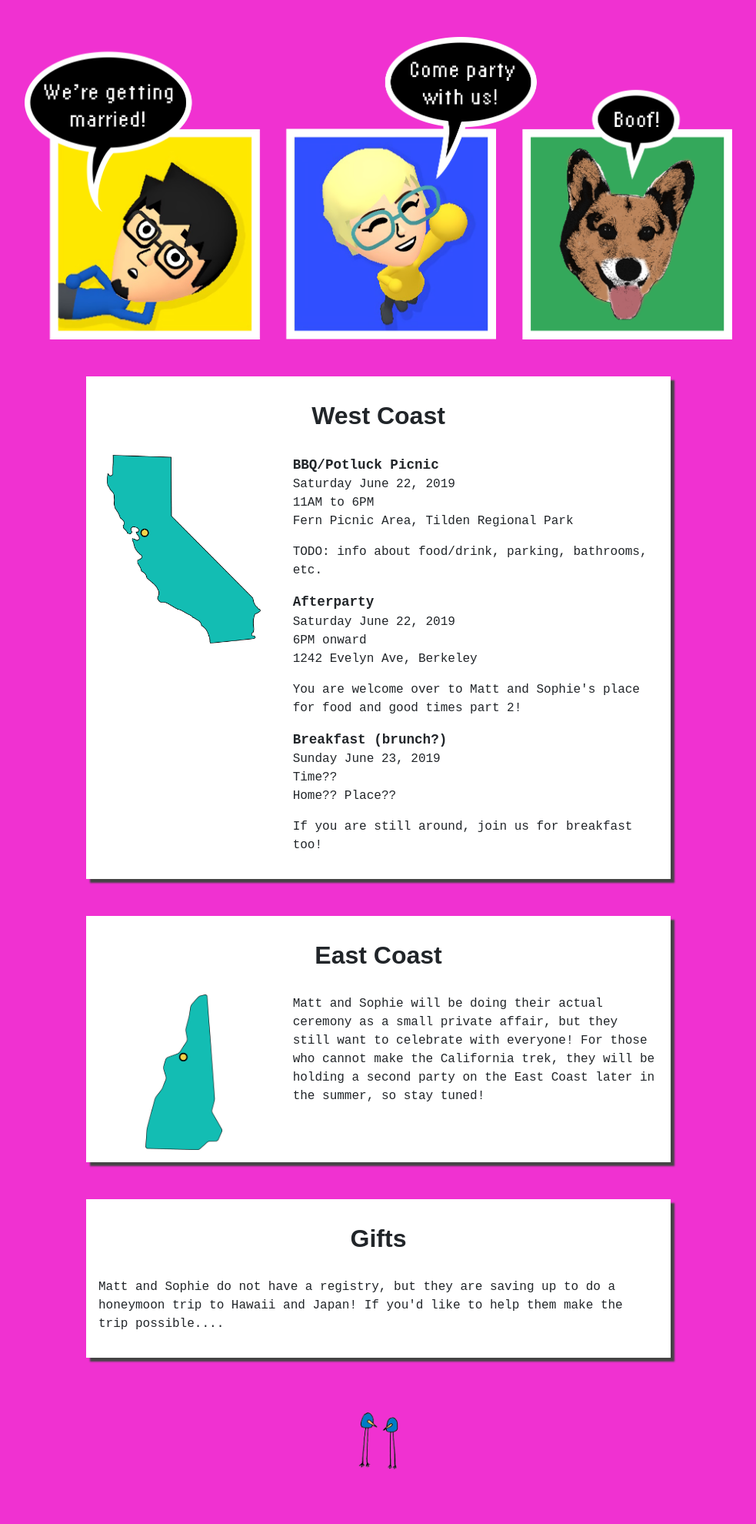
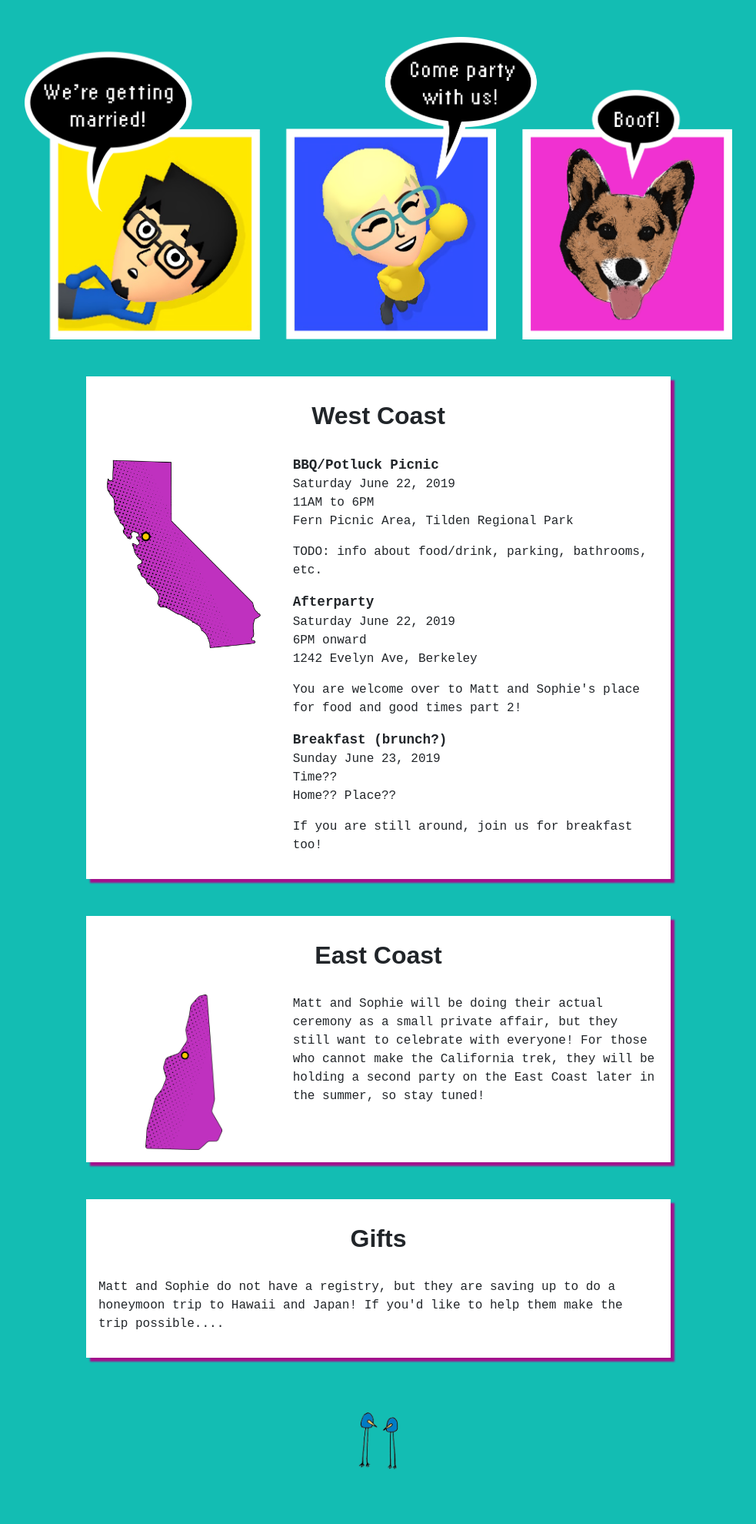
Before and after one commit to dtnaylor/matt-sophie-wedding, a Jekyll site: the page built from www/index.html, in a window 1280 px wide. Shown: the whole page at 77% size, without its empty margins (148-1131 px from the left). Built offline with Jekyll 4.4.1, drawn with Linux system fonts in a browser that asks for light colours; nearby versions of some CDN libraries; some web fonts are replaced.

Commit message:
Change color scheme

```diff
--- a/www/_includes/east.html
+++ b/www/_includes/east.html
@@ -7,7 +7,7 @@
 		</div>  <!-- row -->
 		<div class="row mt-4">
 			<div class="state-col col-md-4 col-sm-12 col-xs-12 px-4">
-				<img class="state nh mx-auto d-block" src="{{ site.baseurl }}/images/new_hampshire-dot.png" />
+				<img class="state nh mx-auto d-block" src="{{ site.baseurl }}/images/new_hampshire.png" />
 			</div>  <!-- col -->
 			<div class="col-md-8 col-sm-12 col-xs-12">
 				<p>Matt and Sophie will be doing their actual ceremony as a small private affair, but they still want to celebrate with everyone! For those who cannot make the California trek, they will be holding a second party on the East Coast later in the summer, so stay tuned!</p>
--- a/www/_includes/west.html
+++ b/www/_includes/west.html
@@ -7,7 +7,7 @@
 		</div>  <!-- row -->
 		<div class="row mt-4">
 			<div class="state-col col-md-4 col-sm-12 col-xs-12 px-4">
-				<img class="state mx-auto d-block" src="{{ site.baseurl }}/images/california-dot.png" />
+				<img class="state mx-auto d-block" src="{{ site.baseurl }}/images/california.png" />
 			</div>  <!-- col -->
 			<div class="col-md-8 col-sm-12 col-xs-12">
 				<p>
--- a/www/css/main.scss
+++ b/www/css/main.scss
@@ -8,9 +8,9 @@ $dark_pink: #A3118C;
 $dark_teal: #19A39B;
 $yellow: #F2D349;
 
-$primary_color: $light_pink;
+$primary_color: $light_teal;
 $primary_hover_color: darken($primary_color, 10%);
-$secondary_color: $light_teal;
+$secondary_color: $light_pink;
 $secondary_hover_color: darken($secondary_color, 10%);
 
 // fonts
@@ -47,7 +47,7 @@ body {
 
 .info-box {
 	background-color: #ffffff;
-	box-shadow: 5px 5px 2px #444444;
+	box-shadow: 5px 5px 2px $dark_pink;
 }
 
 //.state-col {
```
Also changed, not shown: www/images/california.png, www/images/hero-panel.png, www/images/new_hampshire.png, 3 other files.
